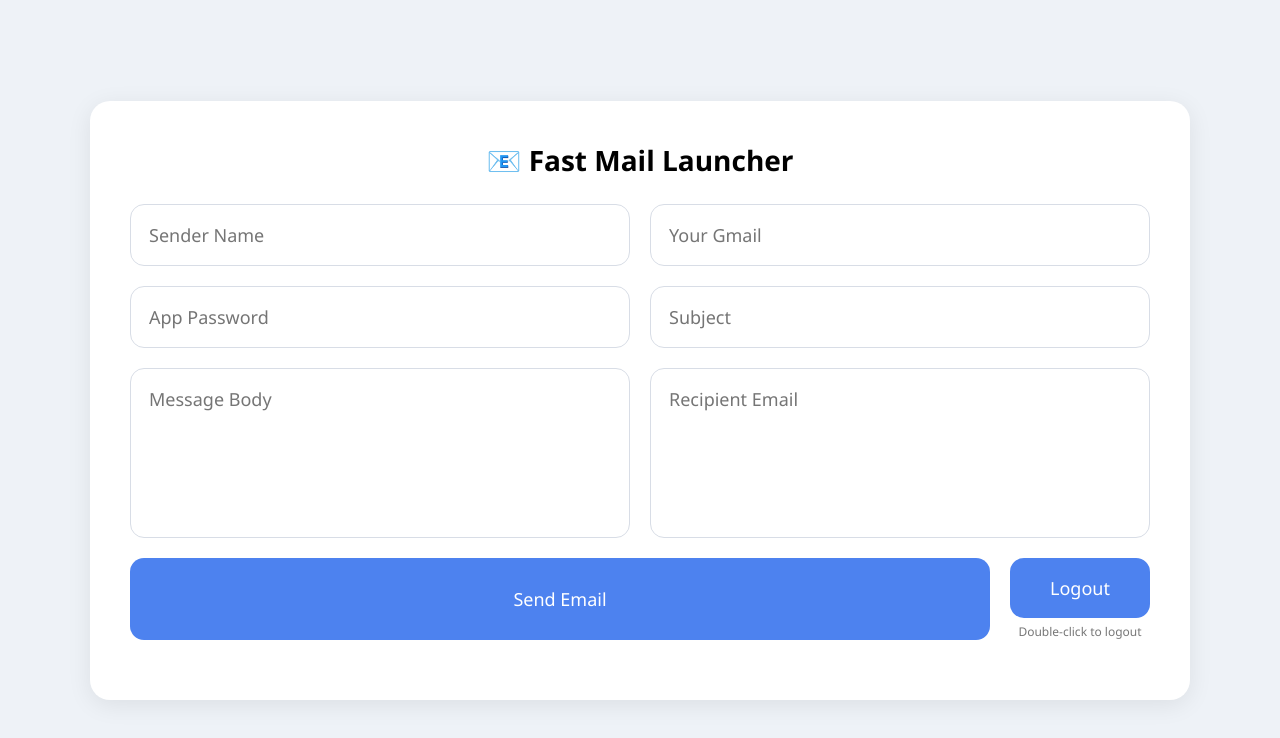
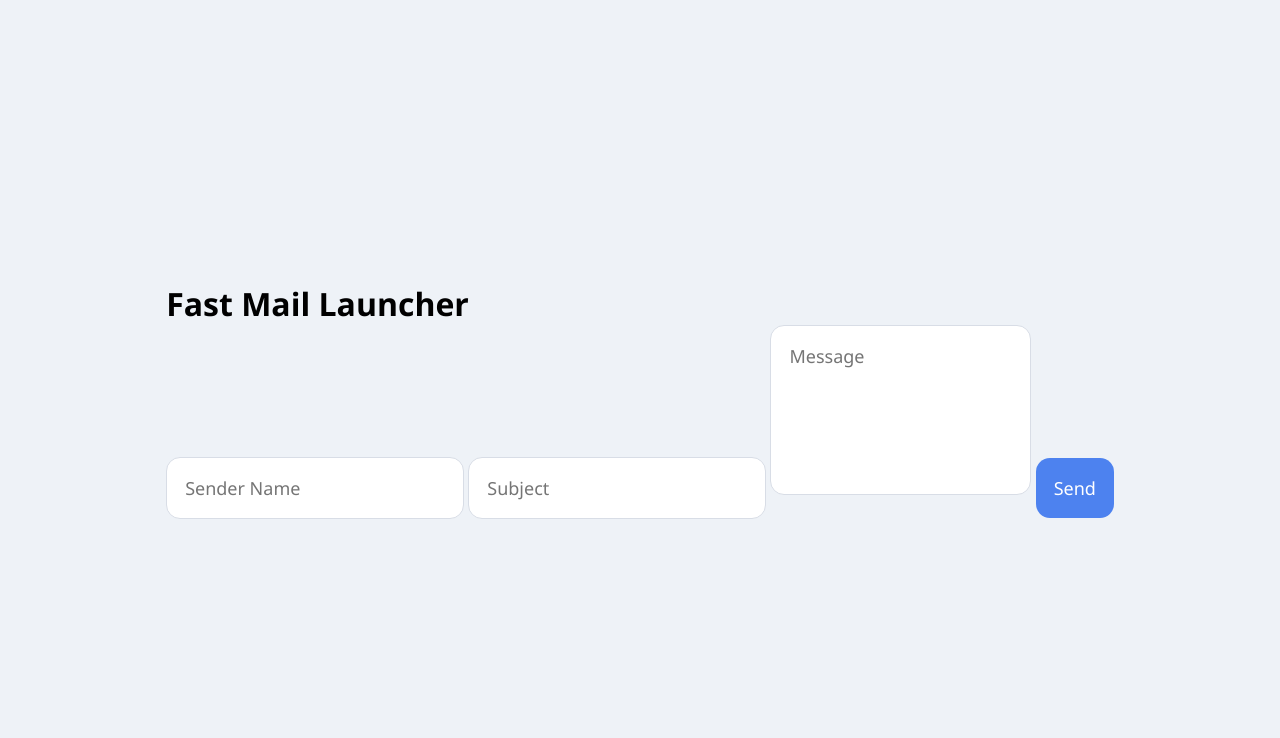
Before and after one commit to sophia-w-hash/Sophia_link_safe, a website: page public/launcher.html in a window 1280 px wide. Drawn offline with Linux system fonts and the light colour scheme.

Commit message:
Update launcher.html

```diff
--- a/public/launcher.html
+++ b/public/launcher.html
@@ -1,54 +1,21 @@
 <!DOCTYPE html>
 <html>
 <head>
-<meta charset="UTF-8">
-<title>Fast Mail Launcher</title>
-<link rel="stylesheet" href="style.css">
+  <title>Launcher</title>
+  <link rel="stylesheet" href="style.css">
 </head>
 <body>
 
-<div class="form-grid">
+<div class="box">
+  <h1>Fast Mail Launcher</h1>
 
-<h2>📧 Fast Mail Launcher</h2>
+  <input placeholder="Sender Name">
+  <input placeholder="Subject">
 
-<div class="grid-row">
-<input placeholder="Sender Name">
-<input placeholder="Your Gmail">
+  <textarea placeholder="Message"></textarea>
+
+  <button>Send</button>
 </div>
-
-<div class="grid-row">
-<input placeholder="App Password">
-<input placeholder="Subject">
-</div>
-
-<div class="grid-row">
-<textarea placeholder="Message Body"></textarea>
-<textarea placeholder="Recipient Email"></textarea>
-</div>
-
-<div class="grid-row">
-
-<button id="sendBtn">
-Send Email
-</button>
-
-<div>
-<button id="logoutBtn">
-Logout
-</button>
-
-<div class="logout-hint">
-Double-click to logout
-</div>
-</div>
-
-</div>
-
-<p id="statusMessage"></p>
-
-</div>
-
-<script src="script.js"></script>
 
 </body>
 </html>
```
